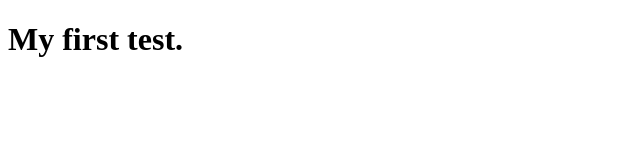
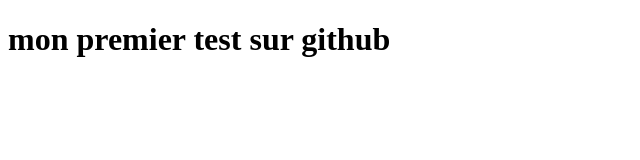
Before and after one commit to Ayyoouub/myproject, a plain HTML site: page index.html in a window 1280 px wide. Shown: the whole page, without its empty margins (0-640 px from the left). Drawn offline with Linux system fonts and the light colour scheme.

Commit message:
Changement pour test

```diff
--- a/index.html
+++ b/index.html
@@ -6,7 +6,7 @@
     <title>Document</title>
 </head>
 <body>
-      <h1>My first test.</h1>
+      <h1>mon premier test sur github</h1>
     <script src="app.js"></script>
 </body>
 </html>
```
